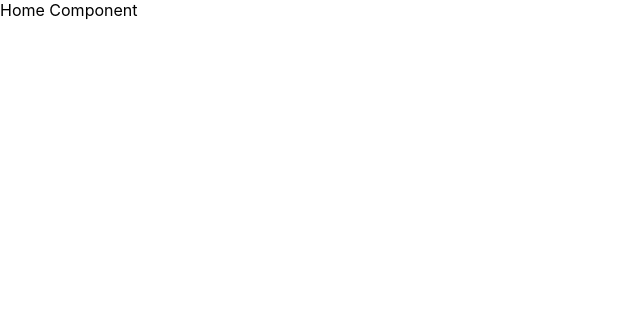
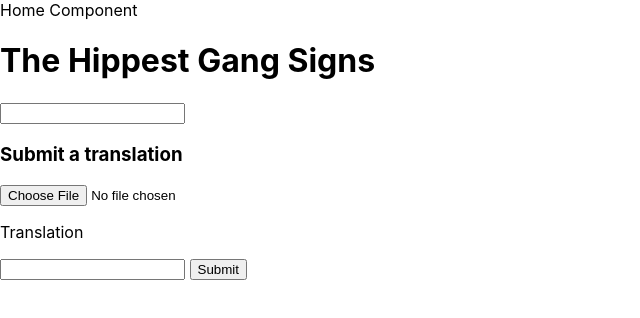
Before and after one commit to VladimirZhd/sign-of-the-times, a React (Create React App) app: page / in a window 1280 px wide. Shown: the top 318 px of the page, without its empty margins (0-640 px from the left). Built offline with nearby package versions, Linux system fonts and the light colour scheme.

Commit message:
My stuff

```diff
--- a/public/index.html
+++ b/public/index.html
@@ -40,4 +40,20 @@
       To create a production bundle, use `npm run build` or `yarn build`.
     -->
   </body>
+  <body>
+    <!-- this is the start of content -->
+    <h1>
+      The Hippest Gang Signs
+    </h1>
+    <input type="text" id="searcher" onchange="Search()">
+    <p id="x"> </p>
+    <h3>Submit a translation</h3>
+    <input type="file"
+       id="sign" name="sign"
+       accept="image/png, image/jpeg, image/gif">
+    <p> Translation </p>
+    <input type="text" id="word">
+    <button onclick="Submission()">Submit</button><br><br><br>
+    <p id="thanks"></p>
+  </body>
 </html>
--- a/src/index.js
+++ b/src/index.js
@@ -2,6 +2,17 @@ import React from 'react';
 import ReactDOM from 'react-dom';
 import './index.css';
 import App from './App';
+
+
+
+var searched = document.getElementById("search");
+function Search() {
+	document.getElementById("x").innerHTML = document.getElementById("searcher").value;
+}
+
+function Submission() {
+	document.getElementById("thanks").innerHTML = "Thank you, the translation has been put on the cloud";
+}
 
 ReactDOM.render(
 	<React.StrictMode>
```
Also changed, not shown: 1 other file (tests, documents, lock files or other folders).
